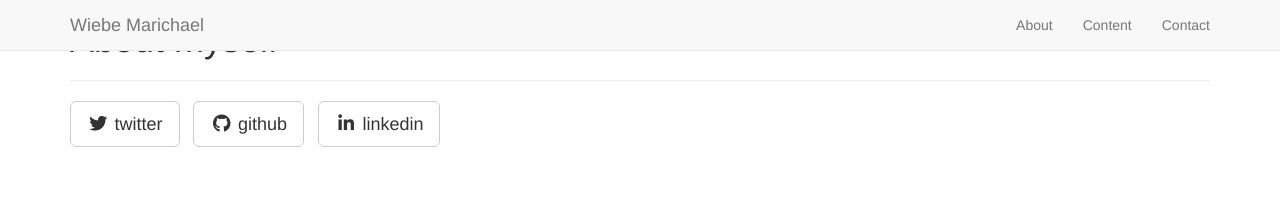
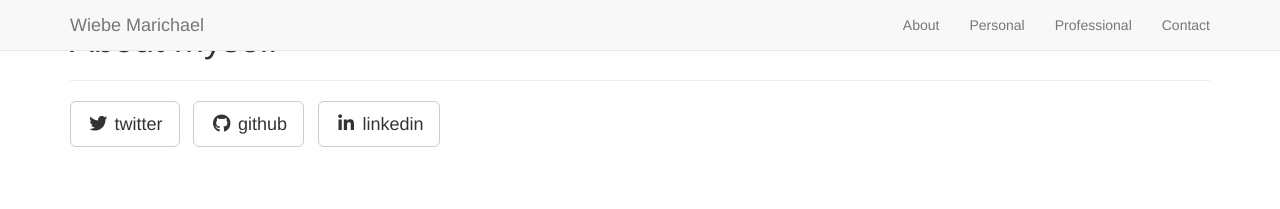
Before and after one commit to marichaelw/marichaelw.github.io, a Jekyll site: the page built from _posts/2014-09-21-personal-1.markdown, in a window 1280 px wide. Shown: the top 209 px of the page. Built offline with Jekyll 4.4.1, drawn with Linux system fonts in a browser that asks for light colours; nearby versions of some CDN libraries; library files that are not in the unit come from our copies.

Commit message:
Add professional page
#3 add header link to professional page + page itself

```diff
--- a/_includes/header.html
+++ b/_includes/header.html
@@ -18,7 +18,10 @@
                     <a class="page-scroll" href="#about">About</a>
                 </li>
                 <li>
-                    <a class="page-scroll" href="#content">Content</a>
+                    <a class="page-scroll" href="#personal">Personal</a>
+                </li>
+                <li>
+                    <a class="page-scroll" href="#professional">Professional</a>
                 </li>
                 <li>
                     <a class="page-scroll" href="#contact">Contact</a>
--- /dev/null
+++ b/_includes/page_content2.html
@@ -0,0 +1,52 @@
+<section id="professional">
+<!-- Page Content -->
+{% for prof in site.prof reversed %}
+  {% capture thecycle %}{% cycle 'odd', 'even' %}{% endcapture %}
+    {% if thecycle == 'odd' %}
+    <div class="content-section-a">
+
+        <div class="container">
+
+            <div class="row">
+                <div class="col-lg-5 col-sm-6">
+                    <hr class="section-heading-spacer">
+                    <div class="clearfix"></div>
+                    <h2 class="section-heading">{{ prof.title }}</h2>
+                    <div class="lead">{{ prof.content }}</div>
+                </div>
+                <div class="col-lg-5 col-lg-offset-2 col-sm-6">
+                    <img class="img-responsive" src="img/content/{{ prof.img }}" alt="">
+                </div>
+            </div>
+
+        </div>
+        <!-- /.container -->
+
+    </div>
+    <!-- /.content-section-a -->
+    {% else %}
+
+    <div class="content-section-b">
+
+        <div class="container">
+
+            <div class="row">
+                <div class="col-lg-5 col-lg-offset-1 col-sm-push-6  col-sm-6">
+                    <hr class="section-heading-spacer">
+                    <div class="clearfix"></div>
+                    <h2 class="section-heading">{{ prof.title }}</h2>
+                    <div class="lead">{{ prof.content }}</div>
+                </div>
+                <div class="col-lg-5 col-sm-pull-6  col-sm-6">
+                  <img class="img-responsive" src="img/content/{{ prof.img }}" alt="">
+                </div>
+            </div>
+
+        </div>
+        <!-- /.container -->
+
+    </div>
+    <!-- /.content-section-b -->
+    {% endif %}
+{% endfor %}
+</section>
--- a/_layouts/default.html
+++ b/_layouts/default.html
@@ -6,6 +6,7 @@
 		{% include header.html %}
 		{% include about.html %}
 		{% include page_content1.html %}
+		{% include page_content2.html %}
 		{% include contact.html %}
 		{% include footer.html %}
 		{% include js.html %}
```
Also changed, not shown: _prof/2016-04-02-professional-1.markdown (added, +8 -0 lines).
